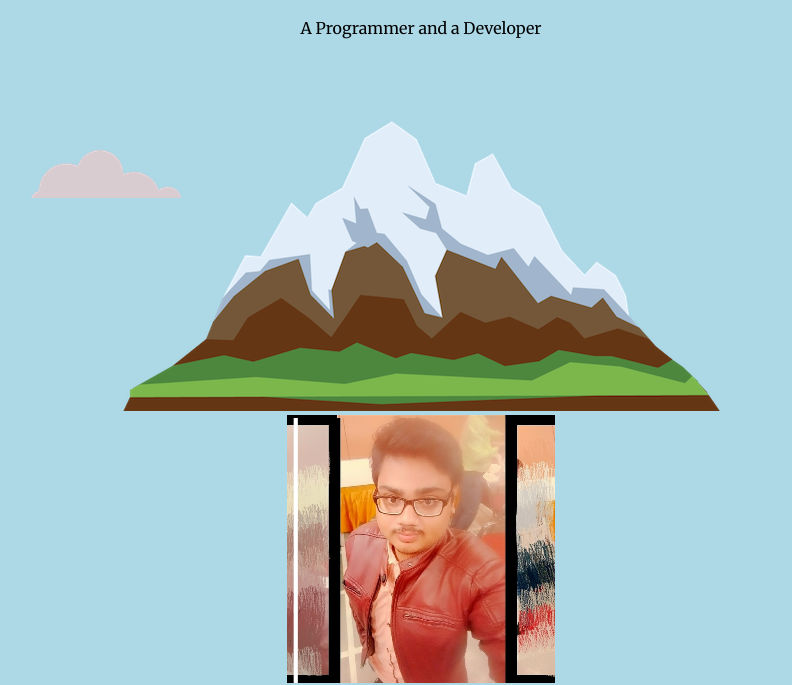
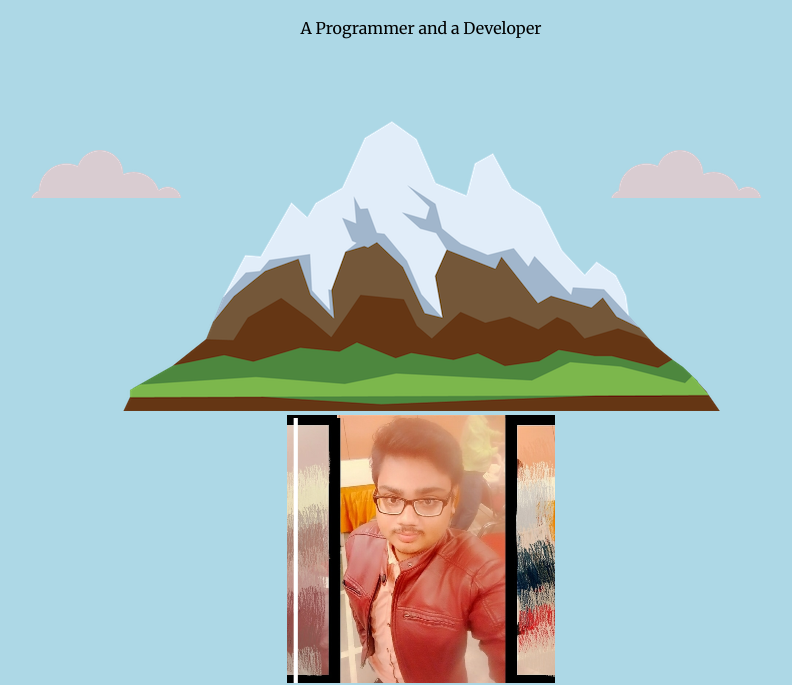
Before and after one commit to aquib7754/Website, a plain HTML site: page index.html in a window 1280 px wide. Shown: the part 150-835 px from the top of the page, without its empty margins (219-1011 px from the left). Drawn offline with Linux system fonts and the light colour scheme.

Commit message:
Update style.css

```diff
--- a/css/style.css
+++ b/css/style.css
@@ -43,6 +43,6 @@ h3 {
 
 .top-cloud {
   position: absolute;
-  bottom: 300px;
+  top: 300px;
   right: 300px;
 }
```
